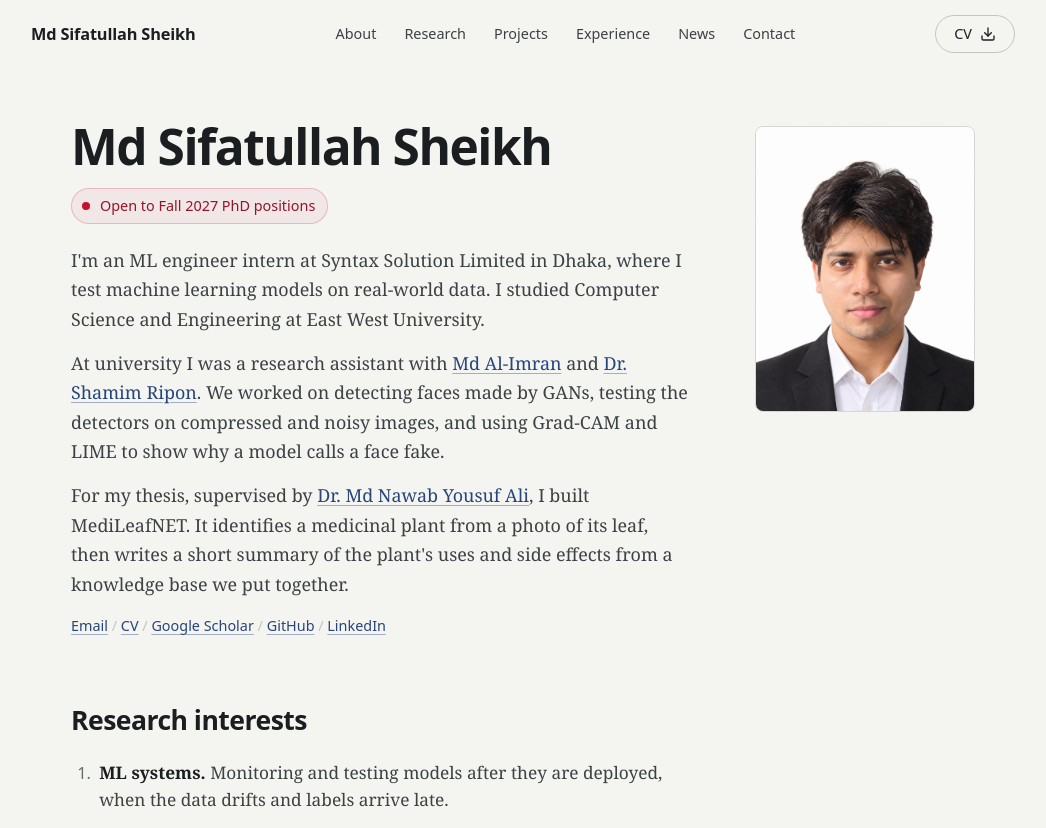
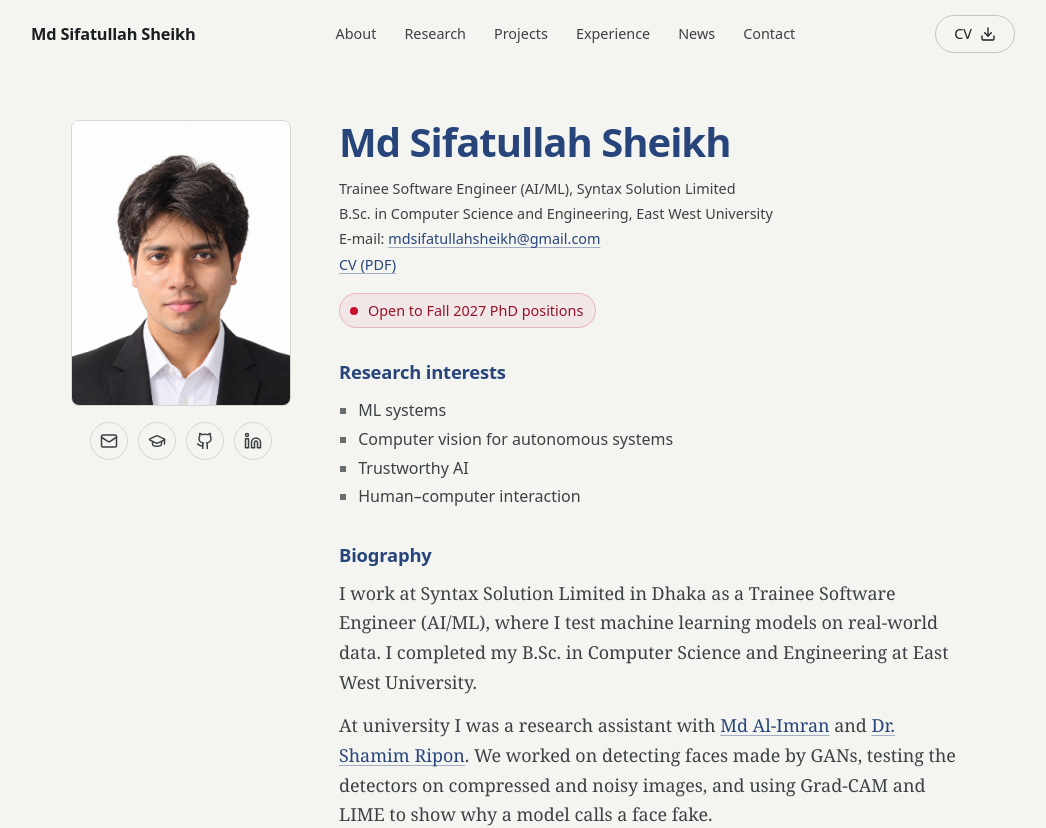
Before and after one commit to SifatSwapnil2022/myWebsite, a React (Vite) app: page / in a window 1280 px wide. Shown: the top 828 px of the page, without its empty margins (117-1163 px from the left). Built offline with nearby package versions, Linux system fonts and the light colour scheme.

Commit message:
Two-column home intro, new CV, current title, IBDAP name and citation count

```diff
--- a/src/data/portfolioData.ts
+++ b/src/data/portfolioData.ts
@@ -27,7 +27,7 @@ export const PUBLICATIONS: Publication[] = [
     id: "03",
     title: "AI-Powered Deepfake Detection Using CNN and Vision Transformer Architectures",
     authors: "Md Sifatullah Sheikh, Urmi Kirtonia, Nuzath Tabassum Arthi, Md Al-Imran",
-    venue: "IEEE International Conference on Intelligent Big Data, Data Science and Artificial Intelligence (IBDAP), Thailand",
+    venue: "6th International Conference on Big Data Analytics and Practices (IBDAP), IEEE, Thailand",
     venueType: "conference",
     link: "https://ieeexplore.ieee.org/abstract/document/11145852",
     highlight: "We compared three CNNs and a Vision Transformer on telling real faces from GAN-made ones, using the 140K Real and Fake Faces dataset, and looked at what each type of model notices.",
@@ -344,7 +344,7 @@ export const SHOWREEL_IDS = ["defax", "khamar-khata", "skincare-ai", "cholo-pura
 export const EXPERIENCES: Experience[] = [
   {
     id: "exp-3",
-    role: "ML Engineer Intern",
+    role: "Trainee Software Engineer (AI/ML)",
     company: "Syntax Solution Limited",
     location: "Dhaka, Bangladesh",
     period: "Aug 2026 – Present",
@@ -575,7 +575,7 @@ export const PROFILE = {
   name: "Md Sifatullah Sheikh",
   short: "Sifat",
   email: "mdsifatullahsheikh@gmail.com",
-  role: "ML Engineer Intern",
+  role: "Trainee Software Engineer (AI/ML)",
   employer: "Syntax Solution Limited",
   degree: "B.Sc. in Computer Science and Engineering, East West University",
   location: "Dhaka, Bangladesh",
@@ -591,7 +591,7 @@ export const LINKS = [
 ];
 
 /** Copied by hand from Google Scholar; not live. */
-export const SCHOLAR = { citations: 16, hIndex: 2, i10Index: 0, updated: "September 2026" };
+export const SCHOLAR = { citations: 20, hIndex: 2, i10Index: 0, updated: "November 2026" };
 
 /** EWU faculty pages, used to link these names wherever they appear. */
 export const PEOPLE: Record<string, { title?: string; href: string }> = {
--- a/src/index.css
+++ b/src/index.css
@@ -296,11 +296,20 @@ a.sr-only:focus { position: fixed; left: 12px; top: 12px; z-index: 100; backgrou
 /* ---------- academic home ---------- */
 .ac-wrap { width: 100%; max-width: 1000px; margin: 0 auto; padding: 0 var(--gut); }
 .ac-intro { display: grid; gap: 28px; align-items: start; }
-@media (min-width: 760px) { .ac-intro { grid-template-columns: minmax(0, 1fr) 220px; gap: 56px; } }
-.ac-name { font-weight: 600; font-size: clamp(2.2rem, 4.6vw, 3.1rem); letter-spacing: -0.03em; line-height: 1.05; margin: 0; }
+@media (min-width: 760px) { .ac-intro { grid-template-columns: 220px minmax(0, 1fr); gap: 48px; } }
+.ac-name { font-weight: 600; font-size: clamp(1.9rem, 3.6vw, 2.5rem); letter-spacing: -0.025em; line-height: 1.1; margin: 0; color: var(--accent); }
+.ac-facts { margin: 12px 0 0; font-size: var(--t-sm); line-height: 1.75; color: var(--ink-2); }
+.ac-sub { font-size: 1.15rem; font-weight: 600; letter-spacing: -0.01em; color: var(--accent); margin: 30px 0 10px; }
+.ac-interests { margin: 0; padding-left: 1.2em; list-style: square; font-size: 1rem; line-height: 1.8; color: var(--ink-2); }
+.ac-interests li::marker { color: var(--mute); }
+.ac-side { display: flex; flex-direction: column; align-items: center; gap: 16px; }
+.ac-icons { display: flex; gap: 10px; }
+.ac-icons a { width: 38px; height: 38px; display: grid; place-items: center; border: 1px solid var(--rule); border-radius: 50%; color: var(--ink-2); background: var(--paper); }
+.ac-icons a:hover { color: var(--accent); border-color: var(--accent); }
+.ac-icons svg { width: 18px; height: 18px; }
 .ac-photo { width: 180px; height: auto; aspect-ratio: 1099 / 1431; border-radius: 8px; object-fit: cover; object-position: 50% 0; background: #fff; border: 1px solid var(--rule); }
-@media (min-width: 760px) { .ac-photo { width: 220px; margin-top: 6px; } }
-.ac-bio { margin-top: 22px; font-family: var(--serif); font-size: 1.12rem; line-height: 1.65; color: var(--ink-2); max-width: 62ch; }
+@media (min-width: 760px) { .ac-photo { width: 220px; } }
+.ac-bio { margin-top: 0; font-family: var(--serif); font-size: 1.12rem; line-height: 1.65; color: var(--ink-2); max-width: 62ch; }
 .ac-bio p { margin: 0 0 .8em; }
 .ac-links { margin: 14px 0 0; font-size: var(--t-sm); line-height: 1.6; }
 .ac-links .sep { color: var(--rule-2); }
@@ -341,7 +350,7 @@ a.sr-only:focus { position: fixed; left: 12px; top: 12px; z-index: 100; backgrou
 
 .text-btn.link { color: var(--accent); }
 .footer .big { font-size: clamp(1.4rem, 2.4vw, 1.9rem); }
-@media (max-width: 759px) { .ac-photo { order: -1; width: 140px; } }
+@media (max-width: 759px) { .ac-photo { width: 160px; } }
 
 .ri-list { list-style: decimal; margin: 0; padding-left: 1.4em; font-family: var(--serif); font-size: 1.08rem; line-height: 1.6; color: var(--ink-2); max-width: 62ch; }
 .ri-list li { padding-left: 4px; margin-bottom: 10px; }
--- a/src/pages/Home.tsx
+++ b/src/pages/Home.tsx
@@ -1,8 +1,17 @@
 import { Fragment, ReactNode } from 'react';
 import { LINKS, NEWS, PROFILE, PROJECTS, PUBLICATIONS, RESEARCH_INTERESTS, asset } from '../data/portfolioData';
+import { GraduationCap, Github, Linkedin, Mail } from 'lucide-react';
 import { Project } from '../types';
 import ProjectMedia from '../components/ProjectMedia';
 import { Authors, Person } from '../components/ui';
+
+const scholarHref = LINKS.find((l) => l.label === 'Google Scholar')!.href;
+const ICONS = [
+  { label: 'Email', href: `mailto:${PROFILE.email}`, Icon: Mail },
+  { label: 'Google Scholar', href: scholarHref, Icon: GraduationCap },
+  { label: 'GitHub', href: LINKS.find((l) => l.label === 'GitHub')!.href, Icon: Github },
+  { label: 'LinkedIn', href: LINKS.find((l) => l.label === 'LinkedIn')!.href, Icon: Linkedin },
+];
 
 const pub = (id: string) => PUBLICATIONS.find((p) => p.id === id)!;
 const proj = (id: string) => PROJECTS.find((p) => p.id === id)!;
@@ -73,18 +82,48 @@ export default function Home({ onSelectProject }: { onSelectProject: (p: Project
   return (
     <div className="page ac">
       <div className="ac-wrap">
-        {/* Intro */}
+        {/* Intro: photo and links on the left, details on the right */}
         <header className="ac-intro">
+          <div className="ac-side">
+            <img className="ac-photo" src={PROFILE.photo} alt="Md Sifatullah Sheikh" width={220} height={286} />
+            <nav className="ac-icons" aria-label="Profiles">
+              {ICONS.map(({ label, href, Icon }) => (
+                <a key={label} href={href} target={href.startsWith('http') ? '_blank' : undefined} rel="noreferrer" aria-label={label} title={label}>
+                  <Icon aria-hidden />
+                </a>
+              ))}
+            </nav>
+          </div>
+
           <div>
-            <h1 className="ac-name reveal">{PROFILE.name}</h1>
-            <p className="badge reveal d1">
+            <h1 className="ac-name">{PROFILE.name}</h1>
+            <p className="ac-facts">
+              {PROFILE.role}, {PROFILE.employer}
+              <br />
+              {PROFILE.degree}
+              <br />
+              E-mail: <a className="link" href={`mailto:${PROFILE.email}`}>{PROFILE.email}</a>
+              <br />
+              <a className="link" href={PROFILE.cv} target="_blank" rel="noreferrer">CV (PDF)</a>
+            </p>
+            <p className="badge">
               <span className="dot" aria-hidden />
               Open to Fall 2027 PhD positions
             </p>
-            <div className="ac-bio reveal d2">
+
+            <h2 className="ac-sub">Research interests</h2>
+            <ul className="ac-interests">
+              {RESEARCH_INTERESTS.map((r) => (
+                <li key={r.title}>{r.title}</li>
+              ))}
+            </ul>
+
+            <h2 className="ac-sub">Biography</h2>
+            <div className="ac-bio">
               <p>
-                I'm an ML engineer intern at {PROFILE.employer} in Dhaka, where I test machine learning models on
-                real-world data. I studied Computer Science and Engineering at East West University.
+                I work at {PROFILE.employer} in Dhaka as a {PROFILE.role}, where I test machine learning models on
+                real-world data. I completed my B.Sc. in Computer Science and Engineering at East West
+                University.
               </p>
               <p>
                 At university I was a research assistant with <Person name="Md Al-Imran" /> and{' '}
@@ -92,35 +131,13 @@ export default function Home({ onSelectProject }: { onSelectProject: (p: Project
                 compressed and noisy images, and using Grad-CAM and LIME to show why a model calls a face fake.
               </p>
               <p>
-                For my thesis, supervised by <Person name="Md Nawab Yousuf Ali" />, I built
-                MediLeafNET. It identifies a medicinal plant from a photo of its leaf, then writes a short summary of the
-                plant's uses and side effects from a knowledge base we put together.
+                For my thesis, supervised by <Person name="Md Nawab Yousuf Ali" />, I built MediLeafNET. It identifies a
+                medicinal plant from a photo of its leaf, then writes a short summary of the plant's uses and side
+                effects from a knowledge base we put together.
               </p>
             </div>
-            <Links
-              items={[
-                { label: 'Email', href: `mailto:${PROFILE.email}` },
-                { label: 'CV', href: PROFILE.cv },
-                ...LINKS.filter((l) => l.label !== 'Email').map((l) => ({ label: l.label, href: l.href })),
-              ]}
-            />
           </div>
-          <img className="ac-photo reveal d1" src={PROFILE.photo} alt="Md Sifatullah Sheikh" width={220} height={286} />
         </header>
-
-        {/* Research interests */}
-        <section className="ac-section" aria-labelledby="h-interests">
-          <h2 className="ac-h" id="h-interests">
-            Research interests
-          </h2>
-          <ol className="ri-list">
-            {RESEARCH_INTERESTS.map((r) => (
-              <li key={r.title}>
-                <b>{r.title}.</b> {r.desc}
-              </li>
-            ))}
-          </ol>
-        </section>
 
         {/* Publications */}
         <section className="ac-section" aria-labelledby="h-pubs">
```
Also changed, not shown: 1 other file (tests, documents, lock files or other folders).
